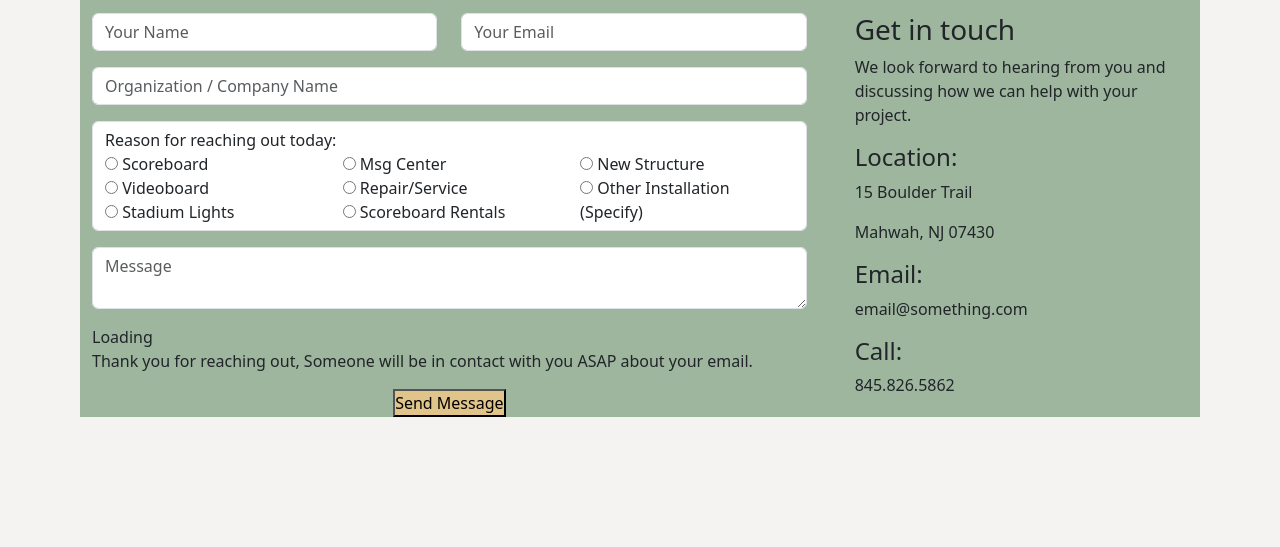
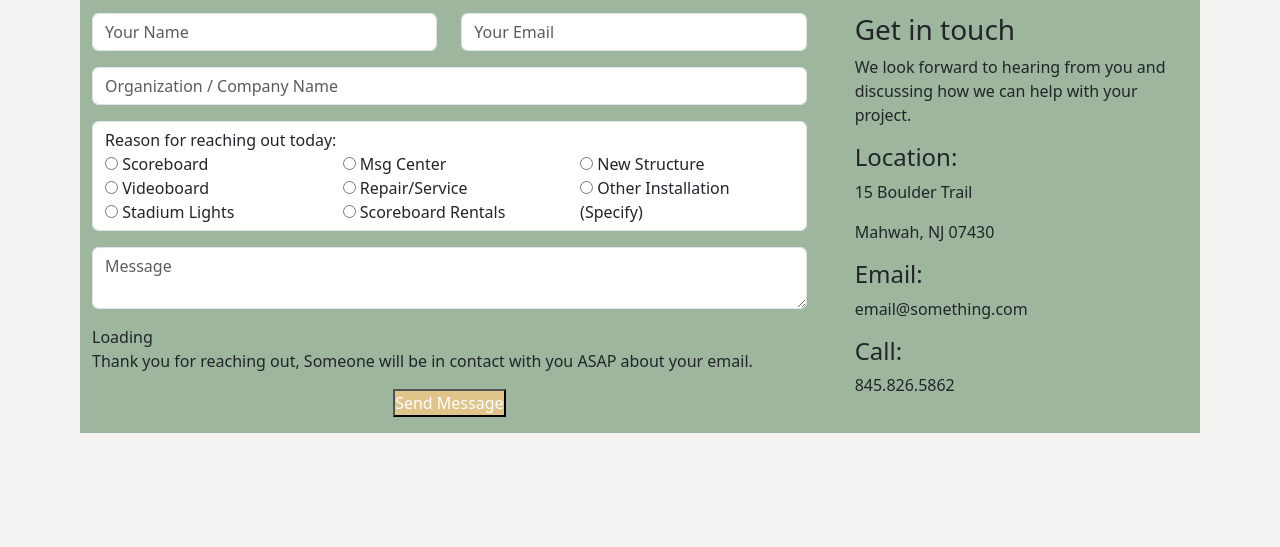
Before and after one commit to MatthewPass24/Work-Based-Project, a plain HTML site: page contact.html in a window 1280 px wide. Shown: the part 253-800 px from the top of the page. Drawn offline with nearby package versions, Linux system fonts and the light colour scheme.

Commit message:
modifying contact form

```diff
--- a/style.css
+++ b/style.css
@@ -657,3 +657,7 @@ h1.examples{
   .overlay-container:hover .overlay-text {
     opacity: 1;
   }
+.message{
+    color: white;
+    margin-bottom: 1em;
+  }
```
Also changed, not shown: index.html (+2 -2 lines).
